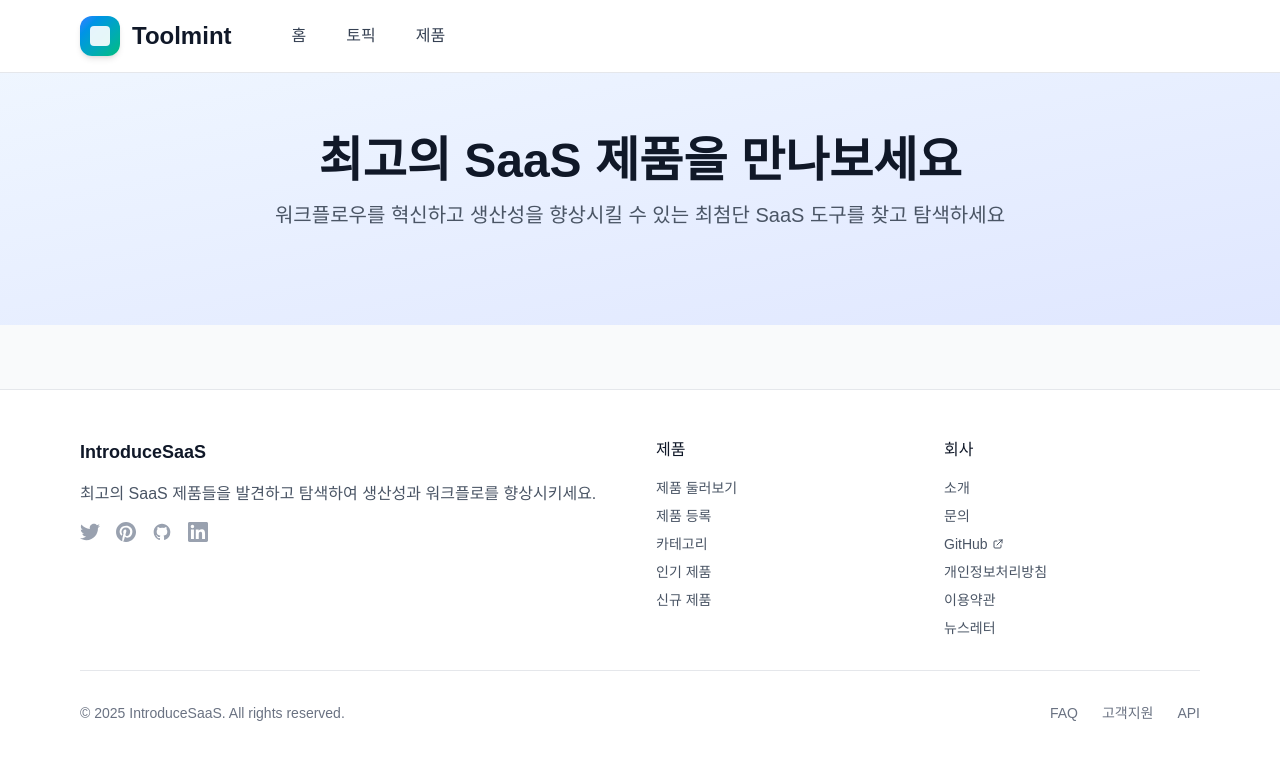
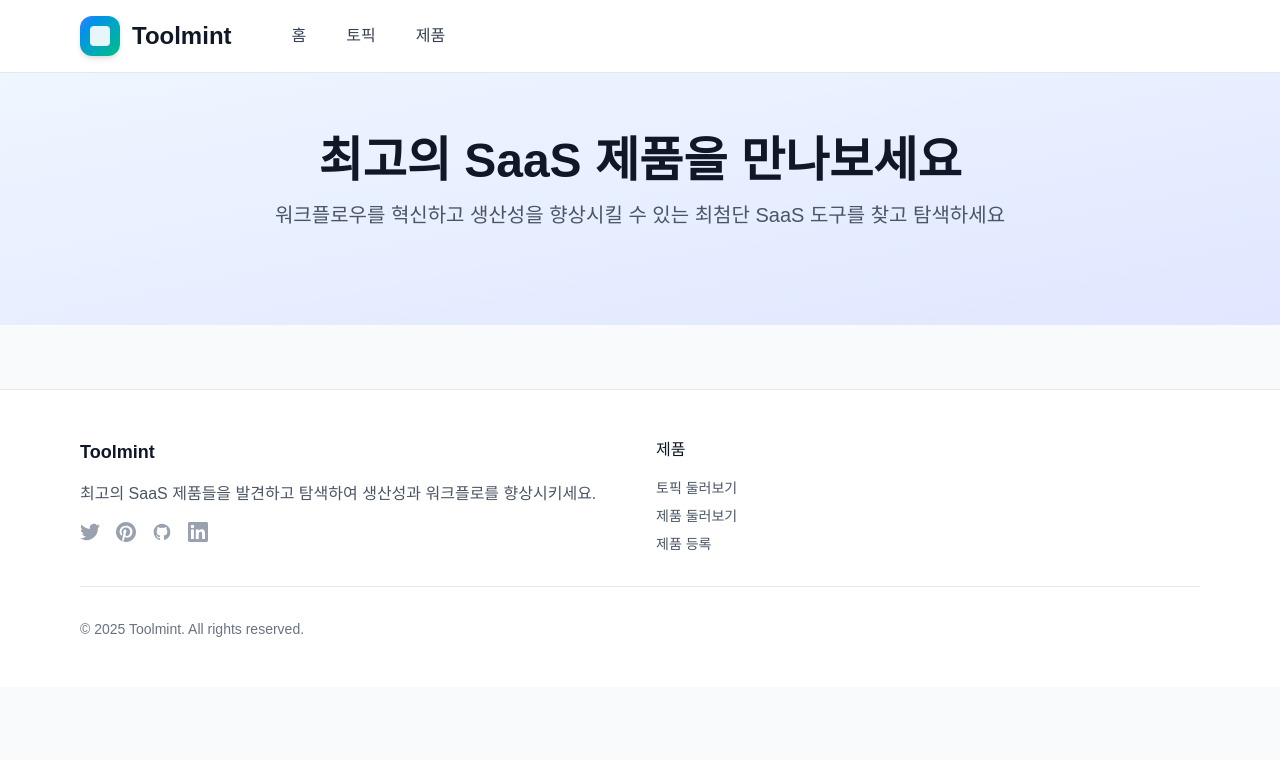
Before and after one commit to millwheel/toolmint-front, a Next.js app: page / in a window 1280 px wide. Shown: the top 760 px of the page. Built offline with nearby package versions, Linux system fonts and the light colour scheme.

Commit message:
feat: footer 스타일 수정

```diff
--- a/src/app/layout.tsx
+++ b/src/app/layout.tsx
@@ -84,7 +84,7 @@ export default function RootLayout({
                     <div className="grid grid-cols-1 md:grid-cols-4 gap-8">
                         {/* Company Info */}
                         <div className="col-span-1 md:col-span-2">
-                            <h4 className="text-lg font-bold text-gray-900 mb-4">IntroduceSaaS</h4>
+                            <h4 className="text-lg font-bold text-gray-900 mb-4">Toolmint</h4>
                             <p className="text-gray-600 mb-4">
                                 최고의 SaaS 제품들을 발견하고 탐색하여 생산성과 워크플로를 향상시키세요.
                             </p>
@@ -116,29 +116,9 @@ export default function RootLayout({
                         <div>
                             <h5 className="font-medium text-gray-900 mb-4">제품</h5>
                             <ul className="space-y-2 text-sm text-gray-600">
+                                <li><a href="#" className="hover:text-gray-900 transition-colors">토픽 둘러보기</a></li>
                                 <li><a href="#" className="hover:text-gray-900 transition-colors">제품 둘러보기</a></li>
                                 <li><a href="#" className="hover:text-gray-900 transition-colors">제품 등록</a></li>
-                                <li><a href="#" className="hover:text-gray-900 transition-colors">카테고리</a></li>
-                                <li><a href="#" className="hover:text-gray-900 transition-colors">인기 제품</a></li>
-                                <li><a href="#" className="hover:text-gray-900 transition-colors">신규 제품</a></li>
-                            </ul>
-                        </div>
-
-                        {/* Company Links */}
-                        <div>
-                            <h5 className="font-medium text-gray-900 mb-4">회사</h5>
-                            <ul className="space-y-2 text-sm text-gray-600">
-                                <li><a href="#" className="hover:text-gray-900 transition-colors">소개</a></li>
-                                <li><a href="#" className="hover:text-gray-900 transition-colors">문의</a></li>
-                                <li><a href="https://github.com/millwheel" target="_blank" rel="noopener noreferrer" className="hover:text-gray-900 transition-colors flex items-center">
-                                    GitHub
-                                    <svg className="w-3 h-3 ml-1" fill="none" viewBox="0 0 24 24" stroke="currentColor">
-                                        <path strokeLinecap="round" strokeLinejoin="round" strokeWidth={2} d="M10 6H6a2 2 0 00-2 2v10a2 2 0 002 2h10a2 2 0 002-2v-4M14 4h6m0 0v6m0-6L10 14" />
-                                    </svg>
-                                </a></li>
-                                <li><a href="#" className="hover:text-gray-900 transition-colors">개인정보처리방침</a></li>
-                                <li><a href="#" className="hover:text-gray-900 transition-colors">이용약관</a></li>
-                                <li><a href="#" className="hover:text-gray-900 transition-colors">뉴스레터</a></li>
                             </ul>
                         </div>
                     </div>
@@ -146,12 +126,7 @@ export default function RootLayout({
                     <div className="border-t border-gray-200 mt-8 pt-8">
                         <div className="flex flex-col md:flex-row md:items-center md:justify-between text-sm text-gray-500">
                             <div className="mb-4 md:mb-0">
-                                © 2025 IntroduceSaaS. All rights reserved.
-                            </div>
-                            <div className="flex space-x-6">
-                                <a href="#" className="hover:text-gray-700 transition-colors">FAQ</a>
-                                <a href="#" className="hover:text-gray-700 transition-colors">고객지원</a>
-                                <a href="#" className="hover:text-gray-700 transition-colors">API</a>
+                                © 2025 Toolmint. All rights reserved.
                             </div>
                         </div>
                     </div>
```
